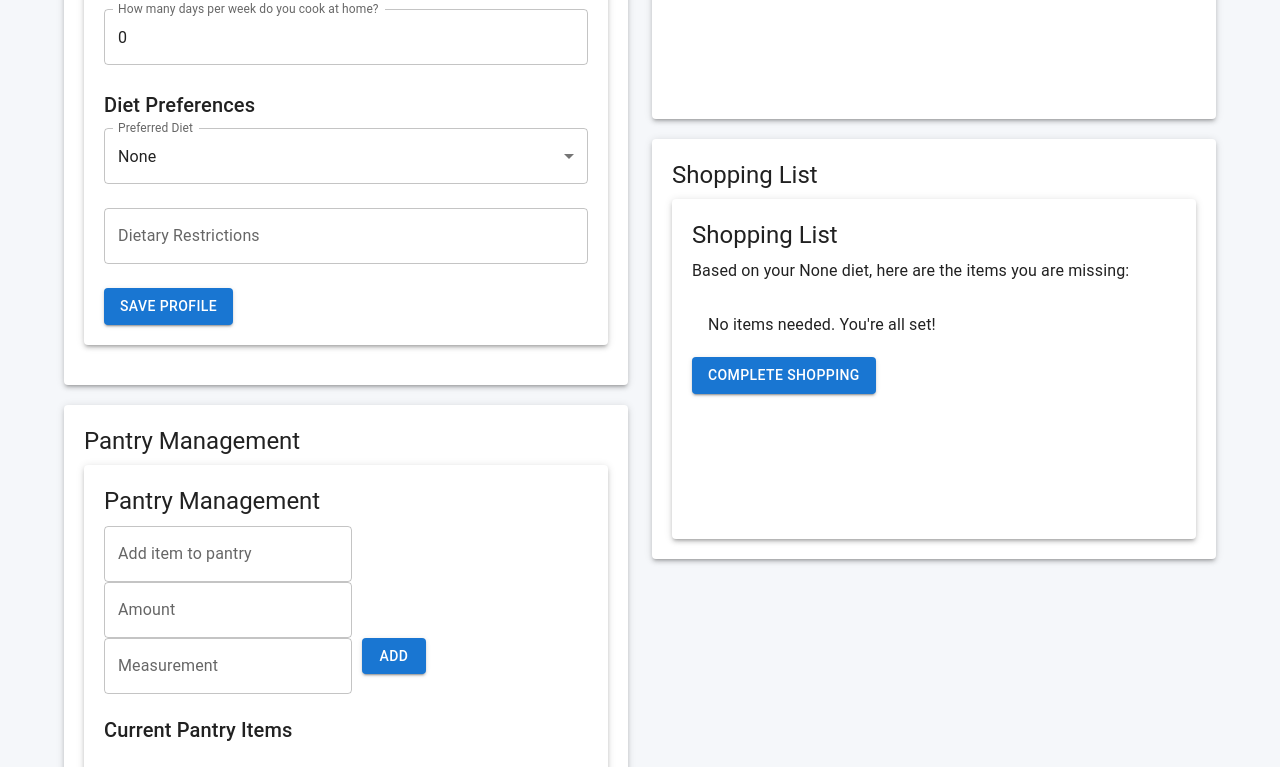
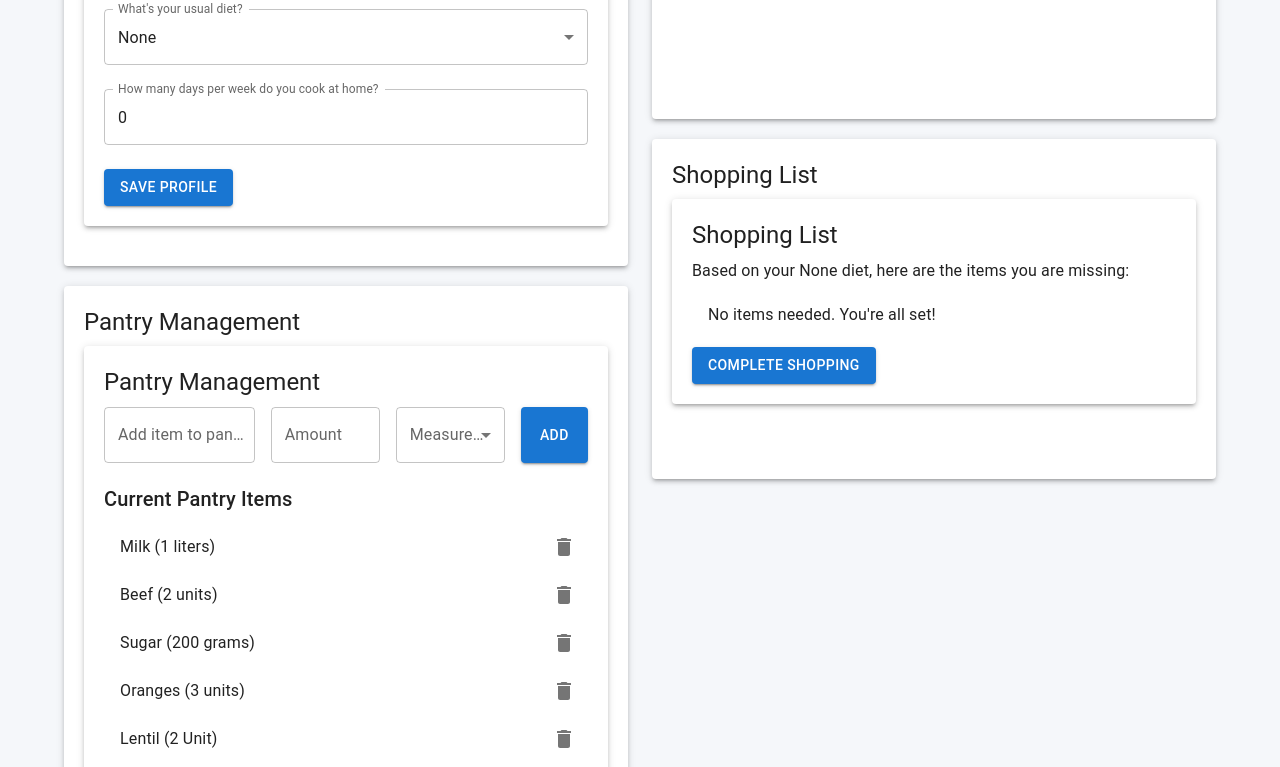
Before and after one commit to majidsadri/smart-pantry, a React (Create React App) app: page / in a window 1280 px wide. Shown: the part 332-1099 px from the top of the page. Built offline with nearby package versions, Linux system fonts and the light colour scheme; data requests are answered from the project's data file.

Commit message:
added diet preffered and chatgpt

```diff
--- a/src/components/Pantry/Pantry.js
+++ b/src/components/Pantry/Pantry.js
@@ -1,41 +1,31 @@
 import React, { useState, useEffect } from "react";
-import { Button, TextField, List, ListItem, ListItemText, IconButton, Paper, Typography, MenuItem } from "@mui/material";
+import { Button, TextField, List, ListItem, ListItemText, IconButton, Paper, Typography, Grid, MenuItem, Select, FormControl, InputLabel } from "@mui/material";
 import DeleteIcon from "@mui/icons-material/Delete";
-
-// Default measurements based on item name
-const defaultMeasurements = {
-  sugar: "grams",
-  milk: "liters",
-  flour: "grams",
-  rice: "grams",
-  water: "liters",
-};
 
 const Pantry = ({ updatePantryItems }) => {
   const [pantryInput, setPantryInput] = useState("");
-  const [pantryAmount, setPantryAmount] = useState("");
-  const [measurement, setMeasurement] = useState(""); // New state for measurement
+  const [amount, setAmount] = useState("");
+  const [measurement, setMeasurement] = useState(""); // Use a dropdown to select measurement
   const [pantryList, setPantryList] = useState([]);
 
   useEffect(() => {
-    // Fetch pantry items from the backend
+    // Fetch pantry items from the backend (replace with your actual API call)
     fetch("http://localhost:5000/pantry")
       .then((response) => response.json())
       .then((data) => {
         setPantryList(data || []);
-        updatePantryItems(data.map((item) => `${item.name} (${item.amount} ${item.measurement})`) || []);
+        updatePantryItems(data.map((item) => item.name) || []);
       })
       .catch((error) => console.error("Error fetching pantry items:", error));
   }, [updatePantryItems]);
 
   const handleAddItem = () => {
-    if (pantryInput.trim() && pantryAmount.trim()) {
-      const newItem = {
-        name: pantryInput.trim(),
-        amount: pantryAmount.trim(),
-        measurement: measurement.trim() || "units", // Use the provided measurement or default to "units"
-      };
-      // Send the new item to the backend
+    if (pantryInput.trim() && amount.trim() && measurement.trim()) {
+      const newItem = { name: pantryInput.trim(), amount: amount.trim(), measurement: measurement.trim() };
+
+      console.log("Adding item:", newItem); // Debug log to check the data being sent
+
+      // Send the new item to the backend (replace with your actual API call)
       fetch("http://localhost:5000/pantry", {
         method: "POST",
         headers: { "Content-Type": "application/json" },
@@ -43,40 +33,35 @@ const Pantry = ({ updatePantryItems }) => {
       })
         .then((response) => response.json())
         .then((addedItem) => {
+          console.log("Item successfully added:", addedItem); // Debug log success
           const updatedPantryList = [...pantryList, addedItem];
           setPantryList(updatedPantryList);
-          updatePantryItems(updatedPantryList.map((item) => `${item.name} (${item.amount} ${item.measurement})`));
+          updatePantryItems(updatedPantryList.map((item) => item.name));
         })
-        .catch((error) => console.error("Error adding pantry item:", error));
+        .catch((error) => {
+          console.error("Error adding pantry item:", error); // Debug log error
+        });
+
+      // Clear the form fields
       setPantryInput("");
-      setPantryAmount("");
-      setMeasurement(""); // Clear measurement input after adding
+      setAmount("");
+      setMeasurement("");
+    } else {
+      console.warn("Please fill in all fields before adding."); // Log a warning if any field is missing
     }
   };
 
   const handleRemoveItem = (itemToRemove) => {
-    // Remove the item from the backend
+    // Remove the item from the backend (replace with your actual API call)
     fetch(`http://localhost:5000/pantry/${itemToRemove.id}`, {
       method: "DELETE",
     })
       .then(() => {
         const updatedPantryList = pantryList.filter((item) => item.id !== itemToRemove.id);
         setPantryList(updatedPantryList);
-        updatePantryItems(updatedPantryList.map((item) => `${item.name} (${item.amount} ${item.measurement})`));
+        updatePantryItems(updatedPantryList.map((item) => item.name));
       })
       .catch((error) => console.error("Error removing pantry item:", error));
-  };
-
-  // Automatically update the measurement based on the item type
-  const handlePantryInputChange = (e) => {
-    const itemName = e.target.value.toLowerCase();
-    setPantryInput(e.target.value);
-    // Set default measurement if it matches a known item, otherwise clear it
-    if (defaultMeasurements[itemName]) {
-      setMeasurement(defaultMeasurements[itemName]);
-    } else {
-      setMeasurement("");
-    }
   };
 
   return (
@@ -84,41 +69,64 @@ const Pantry = ({ updatePantryItems }) => {
       <Typography variant="h5" gutterBottom>
         Pantry Management
       </Typography>
-      <div style={{ marginBottom: "20px" }}>
+
+      <Grid container spacing={2}>
+        <Grid item xs={4}>
           <TextField
             label="Add item to pantry"
             value={pantryInput}
-          onChange={handlePantryInputChange}
-          style={{ marginRight: "10px" }}
+            onChange={(e) => setPantryInput(e.target.value)}
+            fullWidth
           />
+        </Grid>
+        <Grid item xs={3}>
           <TextField
             label="Amount"
-          value={pantryAmount}
-          onChange={(e) => setPantryAmount(e.target.value)}
-          style={{ marginRight: "10px" }}
+            value={amount}
+            onChange={(e) => setAmount(e.target.value)}
+            fullWidth
           />
-        <TextField
-          label="Measurement"
+        </Grid>
+        <Grid item xs={3}>
+          {/* Dropdown for measurement */}
+          <FormControl fullWidth>
+            <InputLabel>Measurement</InputLabel>
+            <Select
               value={measurement}
               onChange={(e) => setMeasurement(e.target.value)}
-          style={{ marginRight: "10px" }}
-        />
-        <Button variant="contained" onClick={handleAddItem}>
+              fullWidth
+            >
+              <MenuItem value="grams">grams</MenuItem>
+              <MenuItem value="units">units</MenuItem>
+              <MenuItem value="kg">kg</MenuItem>
+              <MenuItem value="liters">liters</MenuItem>
+            </Select>
+          </FormControl>
+        </Grid>
+        <Grid item xs={2}>
+          <Button
+            variant="contained"
+            color="primary"
+            onClick={handleAddItem}
+            fullWidth
+            style={{ height: "100%" }}
+          >
             Add
           </Button>
-      </div>
+        </Grid>
+      </Grid>
 
-      <Typography variant="h6">Current Pantry Items</Typography>
+      <Typography variant="h6" style={{ marginTop: "20px" }}>
+        Current Pantry Items
+      </Typography>
+
       <List>
         {pantryList.map((item) => (
-          <ListItem
-            key={item.id}
-            secondaryAction={
+          <ListItem key={item.id} secondaryAction={
             <IconButton edge="end" aria-label="delete" onClick={() => handleRemoveItem(item)}>
               <DeleteIcon />
             </IconButton>
-            }
-          >
+          }>
             <ListItemText primary={`${item.name} (${item.amount} ${item.measurement})`} />
           </ListItem>
         ))}
--- a/src/components/Profile/Profile.js
+++ b/src/components/Profile/Profile.js
@@ -1,31 +1,21 @@
 import React, { useState } from "react";
 import { Paper, TextField, Button, MenuItem, Typography, Grid } from "@mui/material";
-import "./Profile.css"; // Optional if you want custom styles
+import "./Profile.css"; // Optional if you want to style this component separately
 
-const Profile = ({ updateProfile, updateDietPreferences }) => {
+const Profile = ({ updateProfile }) => {
   const [purpose, setPurpose] = useState("Single");
   const [familyMembers, setFamilyMembers] = useState(1);
   const [diet, setDiet] = useState("None");
-  const [restrictions, setRestrictions] = useState("");
   const [cookDays, setCookDays] = useState(0);
 
-  const handleProfileSubmit = () => {
+  const handleSubmit = () => {
     const profileData = {
       purpose,
-      familyMembers: purpose === "Family" ? familyMembers : 1, // Only consider family size for family type
+      familyMembers: purpose === "Family" ? familyMembers : 1, // Set family members to 1 for non-family cases
+      diet,
       cookDays,
     };
-    updateProfile(profileData);
-  };
-
-  const handleDietChange = (e) => {
-    setDiet(e.target.value);
-    updateDietPreferences(e.target.value, restrictions);
-  };
-
-  const handleRestrictionsChange = (e) => {
-    setRestrictions(e.target.value);
-    updateDietPreferences(diet, e.target.value);
+    updateProfile(profileData); // Pass profile data to the parent
   };
 
   return (
@@ -62,6 +52,22 @@ const Profile = ({ updateProfile, updateDietPreferences }) => {
           </Grid>
         )}
 
+        {/* Usual diet */}
+        <Grid item xs={12}>
+          <TextField
+            select
+            label="What's your usual diet?"
+            value={diet}
+            onChange={(e) => setDiet(e.target.value)}
+            fullWidth
+          >
+            <MenuItem value="None">None</MenuItem>
+            <MenuItem value="Vegan">Vegan</MenuItem>
+            <MenuItem value="Keto">Keto</MenuItem>
+            <MenuItem value="Low-Carb">Low-Carb</MenuItem>
+          </TextField>
+        </Grid>
+
         {/* How many days per week do you cook at home */}
         <Grid item xs={12}>
           <TextField
@@ -73,37 +79,8 @@ const Profile = ({ updateProfile, updateDietPreferences }) => {
           />
         </Grid>
 
-        {/* Diet Preferences */}
         <Grid item xs={12}>
-          <Typography variant="h6" gutterBottom>
-            Diet Preferences
-          </Typography>
-          <TextField
-            select
-            label="Preferred Diet"
-            value={diet}
-            onChange={handleDietChange}
-            fullWidth
-          >
-            <MenuItem value="None">None</MenuItem>
-            <MenuItem value="Vegan">Vegan</MenuItem>
-            <MenuItem value="Keto">Keto</MenuItem>
-            <MenuItem value="Low-Carb">Low-Carb</MenuItem>
-          </TextField>
-        </Grid>
-
-        <Grid item xs={12}>
-          <TextField
-            label="Dietary Restrictions"
-            value={restrictions}
-            onChange={handleRestrictionsChange}
-            placeholder="e.g., No dairy, No gluten"
-            fullWidth
-          />
-        </Grid>
-
-        <Grid item xs={12}>
-          <Button variant="contained" color="primary" onClick={handleProfileSubmit}>
+          <Button variant="contained" color="primary" onClick={handleSubmit}>
             Save Profile
           </Button>
         </Grid>
--- a/src/components/ShoppingList/ShoppingList.js
+++ b/src/components/ShoppingList/ShoppingList.js
@@ -1,12 +1,12 @@
 import React, { useState, useEffect } from "react";
-import { Typography, Paper, Button, List, ListItem, ListItemText } from "@mui/material";
+import { Button, Typography, Paper, List, ListItem, ListItemText } from "@mui/material";
 import "./ShoppingList.css";
 
 const dietItems = {
   Vegan: ["tofu", "vegetables", "fruits", "lentils", "beans", "nuts", "seeds"],
   Keto: ["meat", "fish", "eggs", "butter", "cheese", "avocado", "olive oil"],
   "Low-Carb": ["meat", "fish", "eggs", "leafy greens", "nuts", "berries"],
-  None: [], // No specific diet, so no specific requirements
+  None: [],
 };
 
 const ShoppingList = ({ pantryItems, dietPreferences }) => {
@@ -16,7 +16,13 @@ const ShoppingList = ({ pantryItems, dietPreferences }) => {
   useEffect(() => {
     const generateShoppingList = () => {
       const requiredItems = dietItems[dietPreferences.diet] || [];
-      const missingItems = requiredItems.filter(item => !pantryItems.includes(item));
+
+      // Compare the required diet items with pantry items
+      const missingItems = requiredItems.filter(item => {
+        // Check if the pantry does not have the item
+        return !pantryItems.some(pantryItem => pantryItem.name.toLowerCase() === item.toLowerCase());
+      });
+
       setShoppingList(missingItems);
     };
 
@@ -24,11 +30,11 @@ const ShoppingList = ({ pantryItems, dietPreferences }) => {
   }, [pantryItems, dietPreferences]);
 
   return (
-    <Paper elevation={3} style={{ padding: "20px", minHeight: "300px" }}>
+    <Paper elevation={3} style={{ padding: "20px" }}>
       <Typography variant="h5" gutterBottom>
         Shopping List
       </Typography>
-      <Typography variant="body1" style={{ marginBottom: "10px" }}>
+      <Typography>
         Based on your {dietPreferences.diet} diet, here are the items you are missing:
       </Typography>
       <List>
@@ -44,7 +50,7 @@ const ShoppingList = ({ pantryItems, dietPreferences }) => {
           </ListItem>
         )}
       </List>
-      <Button variant="contained" color="primary" onClick={() => alert("You can now shop!")}>
+      <Button variant="contained" color="primary">
         Complete Shopping
       </Button>
     </Paper>
```
Also changed, not shown: db.json (+12 -12 lines), src/App.js (+13 -47 lines), src/components/RecipeSuggestions/RecipeSuggestions.js (+18 -4 lines). Lines whose indentation alone changed are shown as unchanged.
